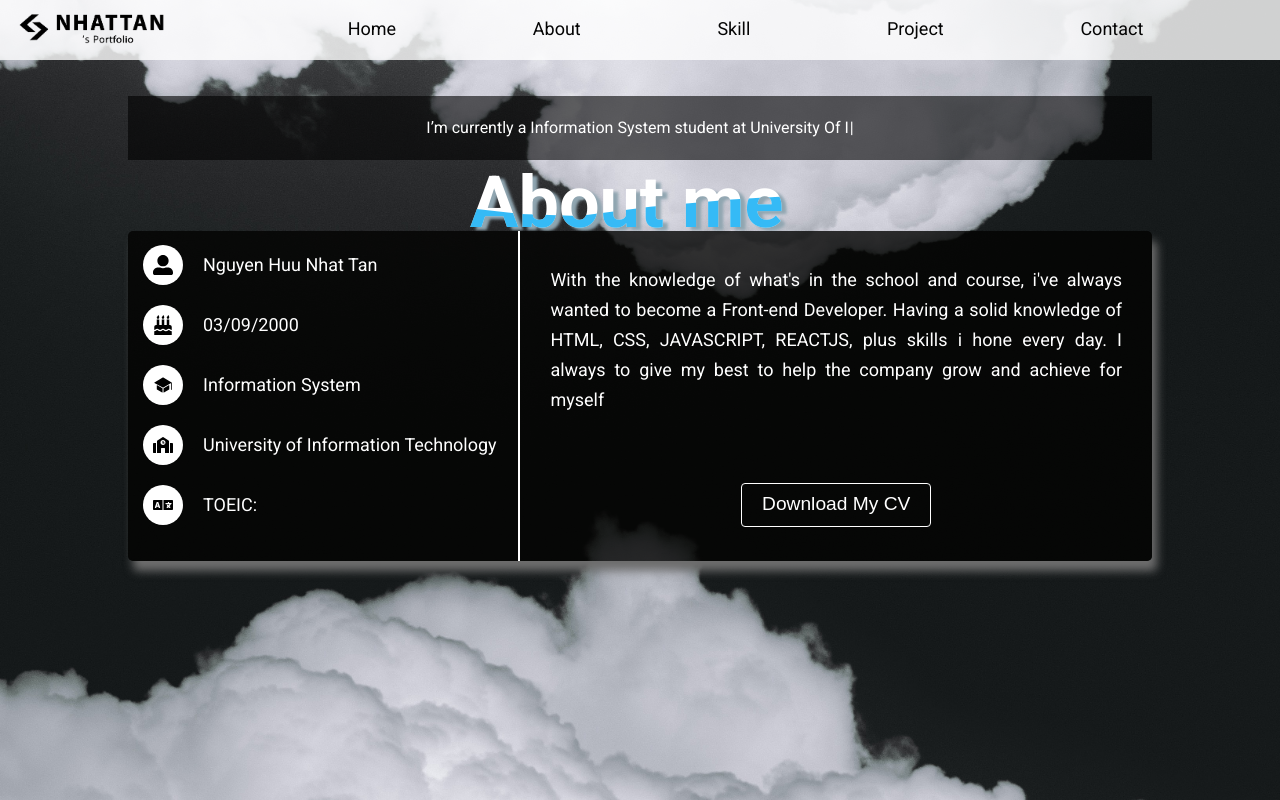
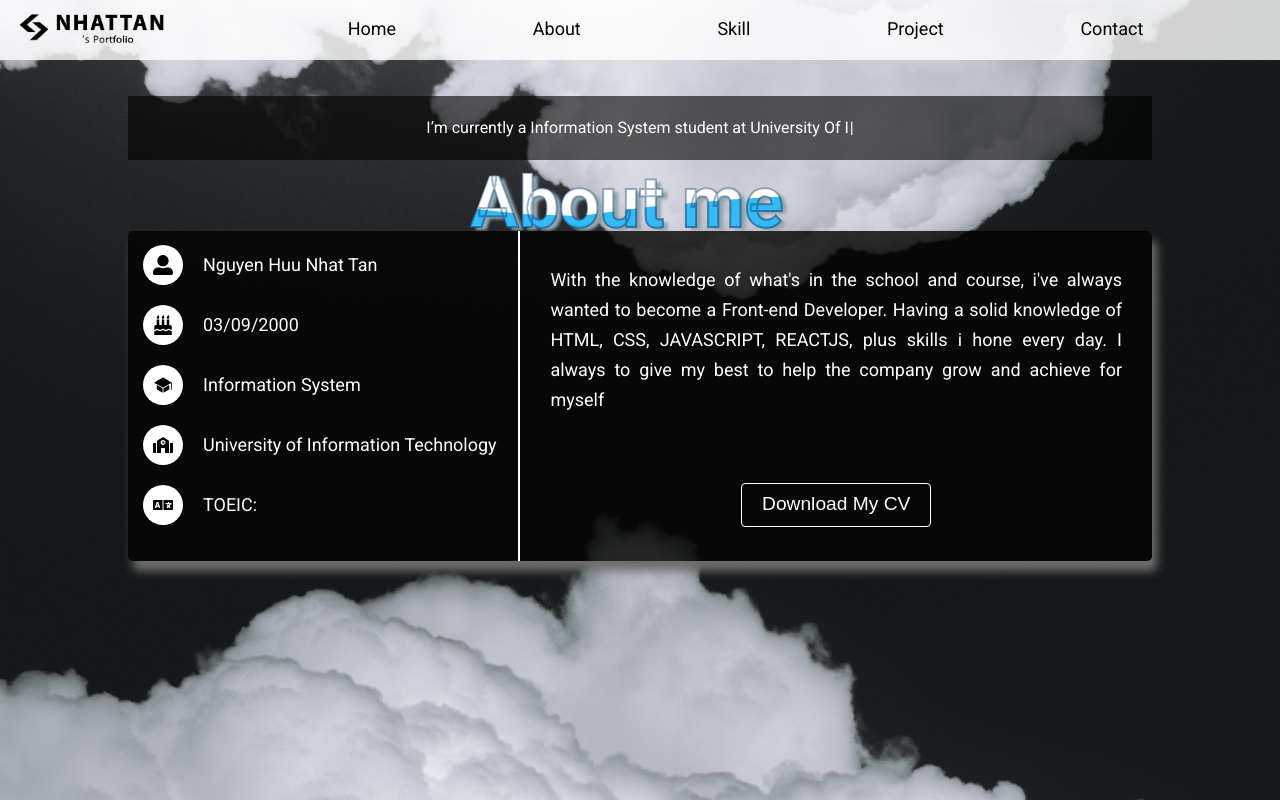
Before and after one commit to nhnhattan/Portfolio-1, a React (Create React App) app: page /about in a window 1280 px wide. Built offline with nearby package versions, Linux system fonts and the light colour scheme.

Commit message:
first commit

```diff
--- a/src/Component/About/About.css
+++ b/src/Component/About/About.css
@@ -150,6 +150,7 @@
     width: 100%;
     /* background-color: ; */
     line-height: 100%;
+    -webkit-text-stroke: 2px rgba(15, 68, 117, 0.4);
 }
 
 .wrap-content h1:nth-child(1) {
```
